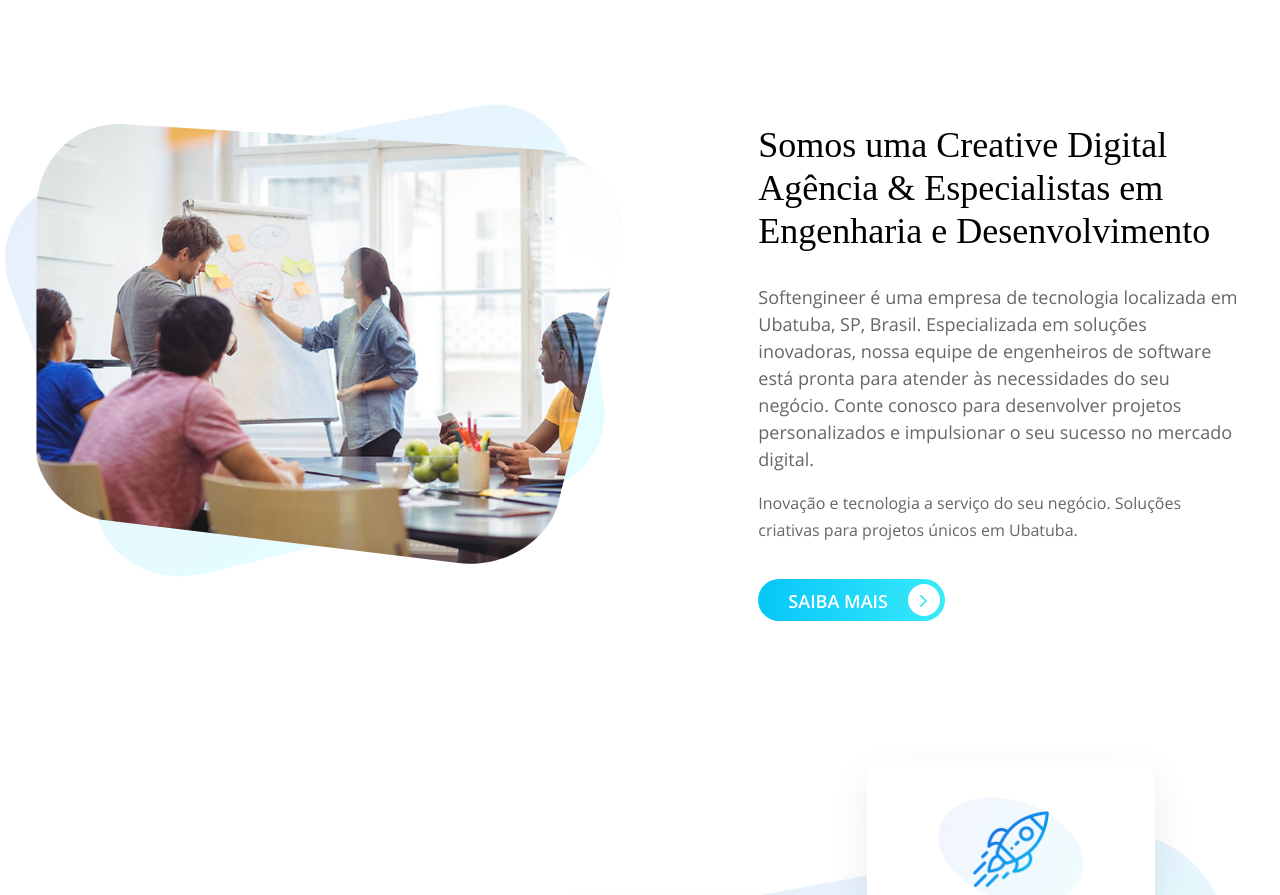
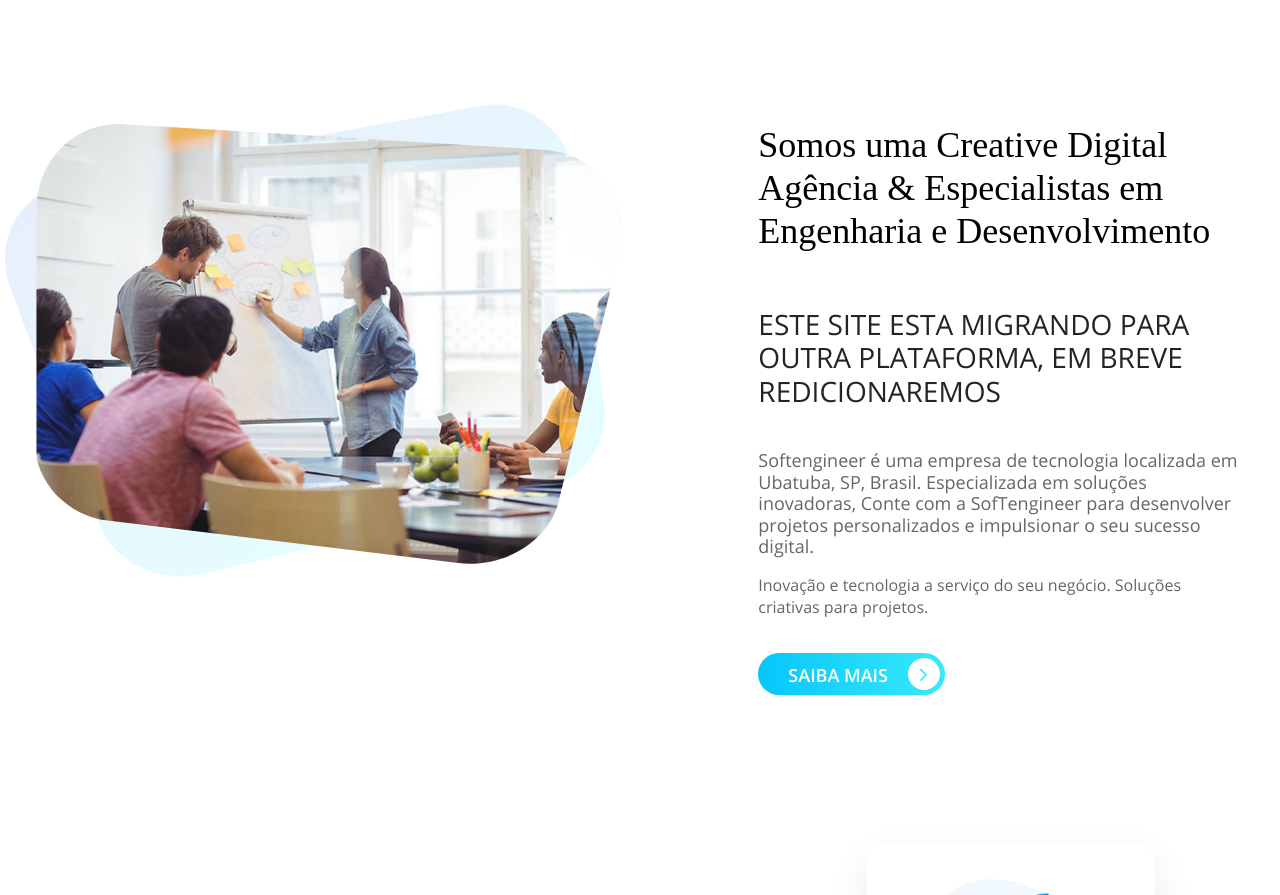
Before and after one commit to tiagojorgee/softengineer, a plain HTML site: page index.html in a window 1280 px wide. Shown: the part 600-1495 px from the top of the page. Drawn offline with Linux system fonts and the light colour scheme; a web font is replaced by a local one.

Commit message:
Atualizar o index.html

```diff
--- a/index.html
+++ b/index.html
@@ -93,10 +93,11 @@
                 </div>
             </div>
             <div class="col-md-5">
-                <h2> Somos uma Creative Digital Agência & Especialistas em Engenharia e Desenvolvimento </h2>
-                <p> Softengineer é uma empresa de tecnologia localizada em Ubatuba, SP, Brasil. Especializada em soluções inovadoras, nossa equipe de engenheiros de software está pronta para atender às necessidades do seu negócio. Conte conosco para desenvolver projetos personalizados e impulsionar o seu sucesso no mercado digital. </p>
+                <h2> Somos uma Creative Digital Agência & Especialistas em Engenharia e Desenvolvimento </h2><br>
+<h3> ESTE SITE ESTA MIGRANDO PARA OUTRA PLATAFORMA, EM BREVE REDICIONAREMOS <h3><br>
+                <p> Softengineer é uma empresa de tecnologia localizada em Ubatuba, SP, Brasil. Especializada em soluções inovadoras, Conte com a SofTengineer para desenvolver projetos personalizados e impulsionar o seu sucesso digital. </p>
                 <p>
-                    <small>Inovação e tecnologia a serviço do seu negócio. Soluções criativas para projetos únicos em Ubatuba.
+                    <small>Inovação e tecnologia a serviço do seu negócio. Soluções criativas para projetos.
                     </small>
                 </p>
                 <a href="#">Saiba mais <i class="fa fa-angle-right" aria-hidden="true"></i></a></div>
```
